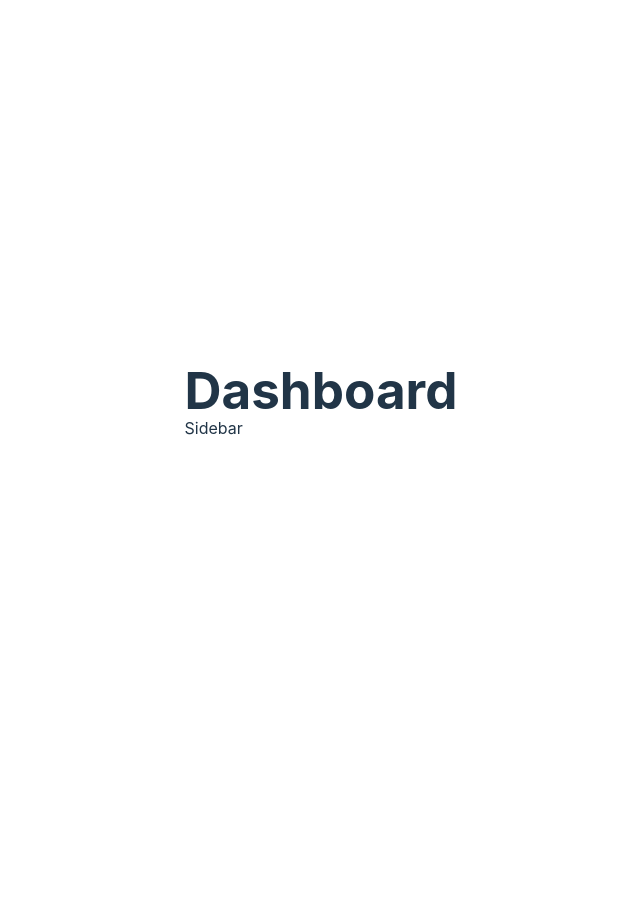
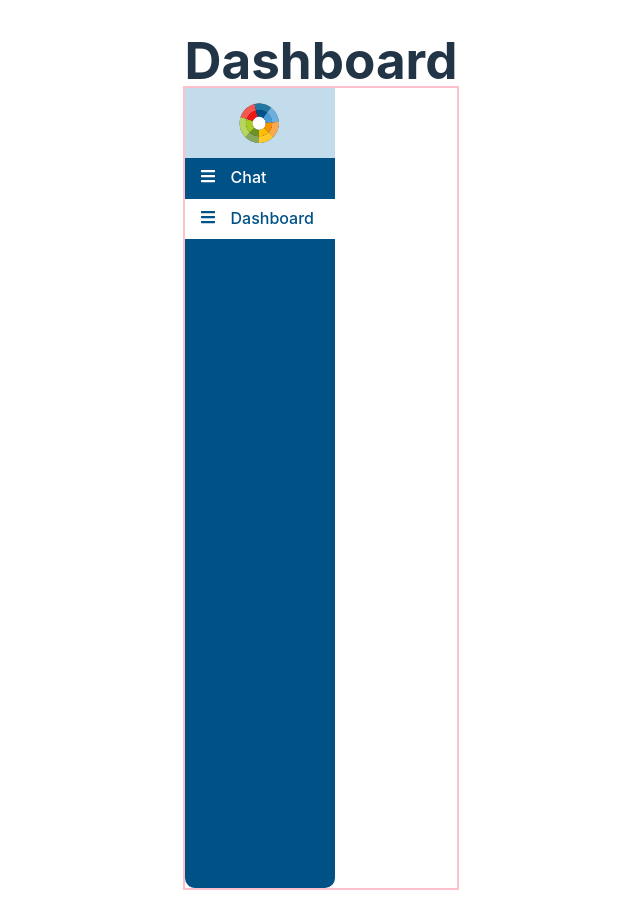
Before and after one commit to blackmoc/CCHIE_Application, a React (Vite) app: page /Dashboard in a window 1280 px wide. Shown: the whole page, without its empty margins (319-959 px from the left). Before the commit the page ends 800 px from the top, so only its background shows below. Built offline with nearby package versions, Linux system fonts and the light colour scheme.

Commit message:
UI Dashboard Update
Addition of Sidebar and Dash components to be added to the Dashboard.jsx page

```diff
--- a/src/components/Sidebar.jsx
+++ b/src/components/Sidebar.jsx
@@ -1,5 +1,50 @@
-function Sidebar() {
-  return <div>Sidebar</div>;
+import React from 'react';
+import logosrc from "../assets/images/logo.png";
+import {NavLink} from 'react-router-dom'
+import "../styles/sidebar.css";
+import{
+  FaTh,
+  FaUserAlt,
+  FaRegChartBar,
+  FaBars
+}from "react-icons/fa";
+
+const Sidebar = ({children})=>{
+  const menuItem=[
+    {
+      path:"/",
+      name:"Chat",
+      icon:<FaBars/>
+    },
+    {
+      path:"/Dashboard",
+      name:"Dashboard",
+      icon:<FaBars/>
+    },
+  ]
+  return(
+    <div className = "container">
+      <div className="sidebar">
+        <div className = "top_section">
+          <img
+            alt="Carnegie Chatbot Logo"
+            src={logosrc}
+            height={"50px"}
+            className={"header-logo"}
+            />
+        </div>
+        {
+          menuItem.map((item,index)=>(
+            <NavLink to = {item.path} key = {index} className="link" activeclassName="active">
+              <div className = "icon">{item.icon}</div>
+              <div className = "link_text">{item.name}</div>
+            </NavLink>
+          ))
+        }
+      </div>
+      <main>{children}</main>
+    </div>
+  )
 }
 
 export default Sidebar;
--- /dev/null
+++ b/src/styles/sidebar.css
@@ -0,0 +1,51 @@
+*{
+    margin:0;
+    /* padding:20; */
+    text-decoration:none;
+}
+
+.container{
+    display:flex;
+    position:relative;
+    outline: 2px solid pink;
+}
+main{
+    width: 100%;
+    padding:20px;
+
+}
+.sidebar{
+    background:#005186;
+    color:#fff;
+    height: 100vh;
+    border-radius: 10px;
+    position: relative;
+}
+.top_section{
+    display:flex;
+    background:#c3dcec ;
+    align-items:center;
+    padding:10px 50px;
+    /*margin-right:30px;*/
+}
+/* .bottom_section{
+    display:flex;
+    background:#fff ;
+    align-items:center;
+} */
+.link{
+    display: flex;
+    color:#fff;
+    padding: 10px 15px;
+    gap: 15px;
+    transition: all 0.5s;
+}
+.link:hover{
+    background: #c3dcec;
+    color:#005186;
+    transition: all 0.5s;
+}
+.active{
+    background: #fff;
+    color:#005186;
+}
```
Also changed, not shown: src/components/Dash.jsx (added, +220 -0 lines), 1 other file (tests, documents, lock files or other folders).
